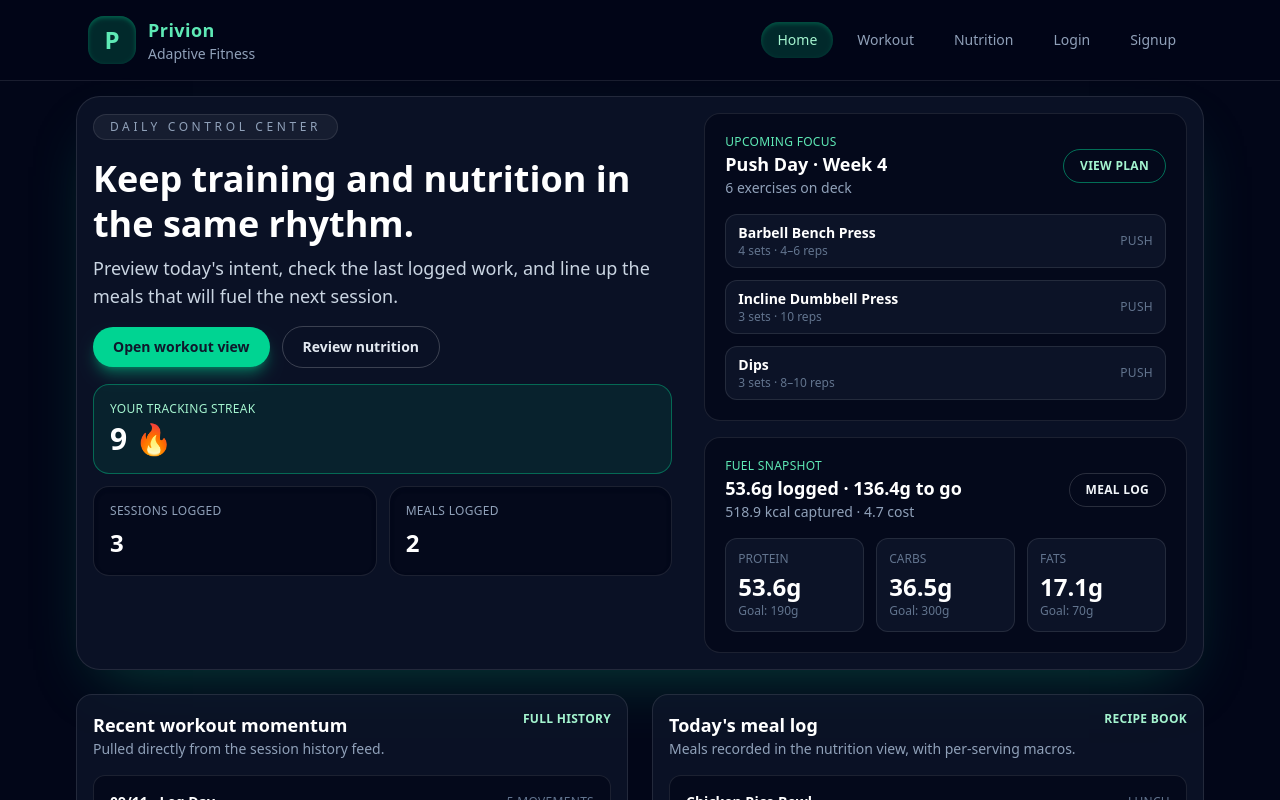
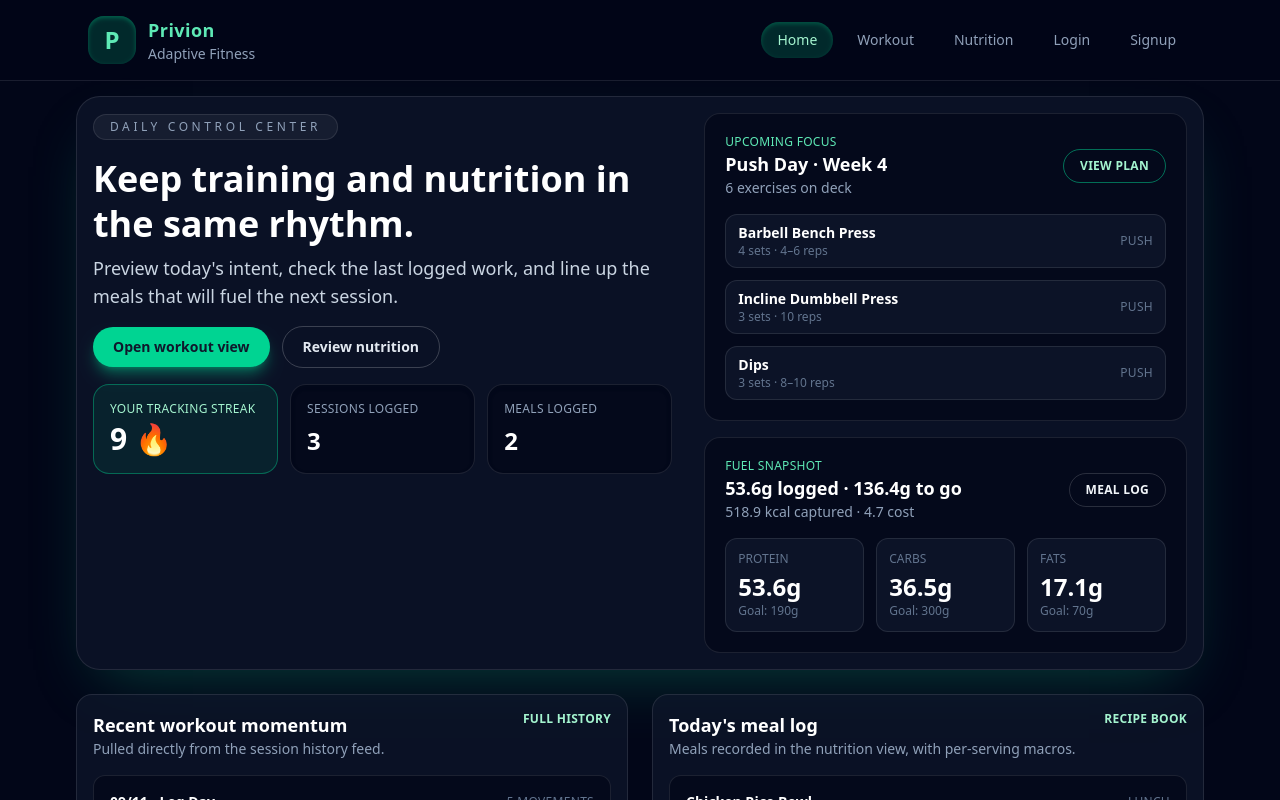
Before and after one commit to triek/privion, a Vue app: page / in a window 1280 px wide. Shown: the top 800 px of the page. Built offline with nearby package versions, Linux system fonts and the light colour scheme.

Commit message:
redesign tracking streak visual

```diff
--- a/src/views/HomeView.vue
+++ b/src/views/HomeView.vue
@@ -34,9 +34,9 @@
           </RouterLink>
         </div>
 
-        <div class="space-y-3">
+        <div class="grid grid-cols-2 gap-3 sm:grid-cols-3">
           <div
-            class="flex items-center justify-between rounded-2xl border border-emerald-400/40 bg-emerald-500/10 p-4"
+            class="col-span-2 flex items-center justify-between rounded-2xl border border-emerald-400/40 bg-emerald-500/10 p-4 sm:col-span-1"
           >
             <div>
               <p class="text-xs uppercase tracking-wide text-emerald-200">Your tracking streak</p>
@@ -46,7 +46,6 @@
             </div>
           </div>
 
-          <div class="grid gap-3 grid-cols-2">
           <div class="card-surface p-4 shadow-inner shadow-slate-950/30">
             <p class="text-xs uppercase tracking-wide text-slate-400">{{ sessionStat.label }}</p>
             <p class="mt-2 text-2xl font-black text-white">{{ sessionStat.value }}</p>
@@ -54,7 +53,6 @@
           <div class="card-surface p-4 shadow-inner shadow-slate-950/30">
             <p class="text-xs uppercase tracking-wide text-slate-400">{{ mealStat.label }}</p>
             <p class="mt-2 text-2xl font-black text-white">{{ mealStat.value }}</p>
-            </div>
           </div>
         </div>
       </div>
```
Lines whose indentation alone changed are shown as unchanged.
